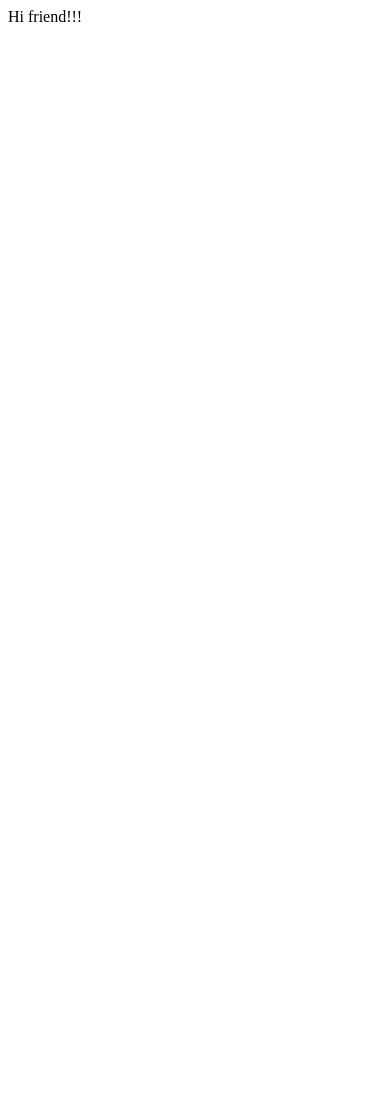
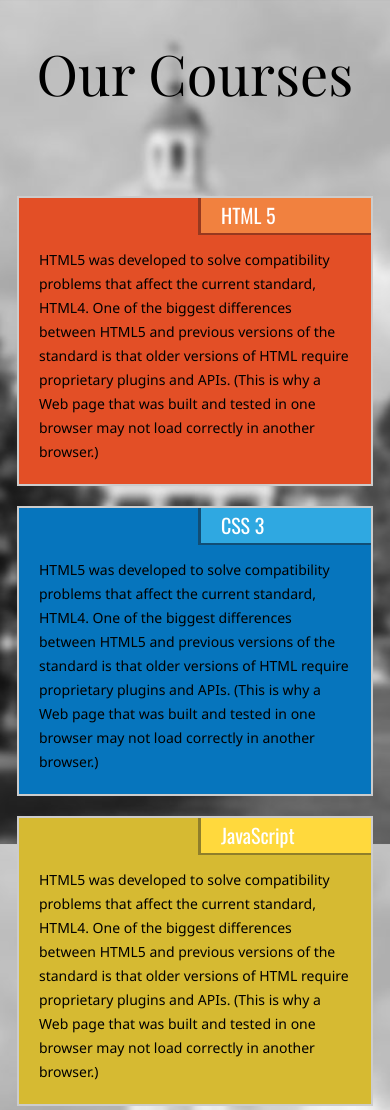
Before and after one commit to Htmlkin/Module-2, a plain HTML site: page index.html in a window 390 px wide. Shown: the top 1110 px of the page. Before the commit the page ends 844 px from the top, so only its background shows below. Drawn offline with nearby package versions, Linux system fonts and the light colour scheme.

Commit message:
Add Project

```diff
--- /dev/null
+++ b/css/style.css
@@ -0,0 +1,190 @@
+html, body, div, span, applet, object, iframe,h1, h2, h3, h4, h5, h6, p, blockquote, pre,a, abbr, acronym, address,big, cite, code,del, dfn, em, img, ins, kbd, q, s, samp,small, strike, strong, sub, sup, tt, var,b, u, i, center,dl, dt, dd, ol, ul,li,fieldset, form, label, legend,table, caption, tbody, tfoot, thead, tr, th, td,article, aside, canvas, details, embed,figure, figcaption,footer, header, hgroup,menu, nav, output, ruby, section, summary,time, mark, audio, video {margin: 0;padding: 0;border: 0;font-size: 100%;font: inherit;vertical-align: baseline;}article, aside, details, figcaption, figure,footer,header, hgroup, menu, nav, section {display: block;}body {line-height: 1;}ol, ul{list-style: none;}blockquote, q {quotes: none;}blockquote:before, blockquote:after,q:before, q:after {content: "";content: none;}table {border-collapse: collapse;border-spacing: 0;}
+body{
+    background: url(/img/bg.jpg) 50% 0 no-repeat fixed #ccc;
+    background-size: cover;
+    font-size: 14px;
+    color: black;
+}
+#block-one{
+    background-color: #E34F26;
+    width: 26%;
+    min-height: 100px;
+    float: left;
+    position: relative;
+    margin-left: 3%;
+    padding: 50px 20px 20px;
+}
+
+#block-two{
+    background-color: #0675BD;
+    width: 26%;
+    min-height: 100px;
+    float: left;
+    position: relative;
+    margin-left: 2%;
+    padding: 50px 20px 20px;
+}
+
+#block-three{
+    background-color: #D6BA32;
+    width: 26%;
+    min-height: 100px;
+    float: left;
+    position: relative;
+    margin-left: 2%;
+    padding: 50px 20px 20px;
+}
+
+.blocks{
+    border: 2px solid #CCC;
+    font-family: 'Noto Sans', sans-serif;
+    line-height: 24px;
+}
+
+h1{
+    font-family: 'Playfair Display', serif;
+    font-size: 6em;
+    display: block;
+    margin: 45px 0 95px;
+    text-align: center;
+}
+
+
+#block-one h2{
+    color: #FFF;
+    display: block;
+    position: absolute;
+    right: 0;
+    top: 0;
+    width: 150px;
+    line-height: 35px;
+    padding-left: 20px;
+    background-color: #F1813F;
+    font-family: 'Oswald', sans-serif;
+    font-size: 20px;
+    border-left: 3px solid #97391f;
+    border-bottom: 2px solid #97391f;
+}
+
+#block-two h2{
+    color: #FFF;
+    display: block;
+    position: absolute;
+    right: 0;
+    top: 0;
+    width: 150px;
+    line-height: 35px;
+    padding-left: 20px;
+    background-color: #2FA8E1;
+    font-family: 'Oswald', sans-serif;
+    font-size: 20px;
+    border-left: 3px solid #114e76;
+    border-bottom: 2px solid #114e76;
+}
+
+#block-three h2{
+    color: #FFF;
+    display: block;
+    position: absolute;
+    right: 0;
+    top: 0;
+    width: 150px;
+    line-height: 35px;
+    padding-left: 20px;
+    background-color: #FFD93D;
+    font-family: 'Oswald', sans-serif;
+    font-size: 20px;
+    border-left: 3px solid #907f2a;
+    border-bottom: 2px solid #907f2a;
+}
+
+
+@media (max-width: 991px){
+
+         #block-one{
+            background-color: #E34F26;
+            width: 42%;
+            min-height: 100px;
+            float: left;
+            position: relative;
+            margin-left: 2%;
+            padding: 50px 20px 20px;
+            margin-bottom: 30px;
+        }
+
+        #block-two{
+            background-color: #0675BD;
+            width: 42%;
+            min-height: 100px;
+            float: left;
+            position: relative;
+            margin-left: 2%;
+            padding: 50px 20px 20px;
+            margin-bottom: 30px;
+        }
+
+        #block-three{
+            background-color: #D6BA32;
+            width: 91%;
+            min-height: 100px;
+            float: left;
+            position: relative;
+            margin-left: 2%;
+            padding: 50px 20px 20px;
+        }
+
+        .blocks{
+            border: 2px solid #CCC;
+            font-family: 'Noto Sans', sans-serif;
+            line-height: 24px;
+        }
+
+}
+
+@media (max-width: 767px){
+
+        h1{
+            font-family: 'Playfair Display', serif;
+            font-size: 4em;
+            display: block;
+            margin: 45px 0 95px;
+            text-align: center;
+        }
+
+         #block-one{
+            background-color: #E34F26;
+            width: 80%;
+            min-height: 100px;
+            float:none;
+            position: relative;
+            padding: 50px 20px 20px;
+            margin: 0 auto 20px;
+        }
+
+        #block-two{
+            background-color: #0675BD;
+            width: 80%;
+            min-height: 100px;
+            float:none;
+            position: relative;
+            padding: 50px 20px 20px;
+            margin: 0 auto 20px;
+        }
+
+        #block-three{
+            background-color: #D6BA32;
+            width: 80%;
+            min-height: 100px;
+            float:none;
+            position: relative;
+            padding: 50px 20px 20px;
+            margin: 0 auto 20px;
+        }
+
+        .blocks{
+            border: 2px solid #CCC;
+            font-family: 'Noto Sans', sans-serif;
+            line-height: 24px;
+        }
+
+}
--- a/index.html
+++ b/index.html
@@ -7,12 +7,48 @@
 <meta name="description" content="">
 <meta name="author" content="">
 
-<title>Module 2 Coding</title>
 
+<link href='https://fonts.googleapis.com/css?family=Playfair+Display|Oswald|Noto+Sans' rel='stylesheet' type='text/css'>
+<link href="css/style.css" rel="stylesheet" type="text/css">
+
+<title>Module 2 Coding from Htmlkin</title>
 </head>
 <body>
 
-Hi friend!!!
+<div id="container">
+
+
+<h1>Our Courses</h1>
+
+
+    <div id="block-one" class="blocks">
+        <h2>HTML 5</h2>
+
+        HTML5 was developed to solve compatibility problems that affect the current standard, HTML4. One of the biggest differences between HTML5 and previous versions of the standard is that older versions of HTML require proprietary plugins and APIs. (This is why a Web page that was built and tested in one browser may not load correctly in another browser.)
+
+    </div>
+
+
+    <div id="block-two" class="blocks">
+        <h2>CSS 3</h2>
+
+        HTML5 was developed to solve compatibility problems that affect the current standard, HTML4. One of the biggest differences between HTML5 and previous versions of the standard is that older versions of HTML require proprietary plugins and APIs. (This is why a Web page that was built and tested in one browser may not load correctly in another browser.)
+
+    </div>
+
+
+    <div id="block-three" class="blocks">
+        <h2>JavaScript</h2>
+
+        HTML5 was developed to solve compatibility problems that affect the current standard, HTML4. One of the biggest differences between HTML5 and previous versions of the standard is that older versions of HTML require proprietary plugins and APIs. (This is why a Web page that was built and tested in one browser may not load correctly in another browser.)
+
+    </div>
+
+
+
+
+
+</div>
 
 </body>
 </html>
```
Also changed, not shown: img/bg.jpg (added), 1 other file.
